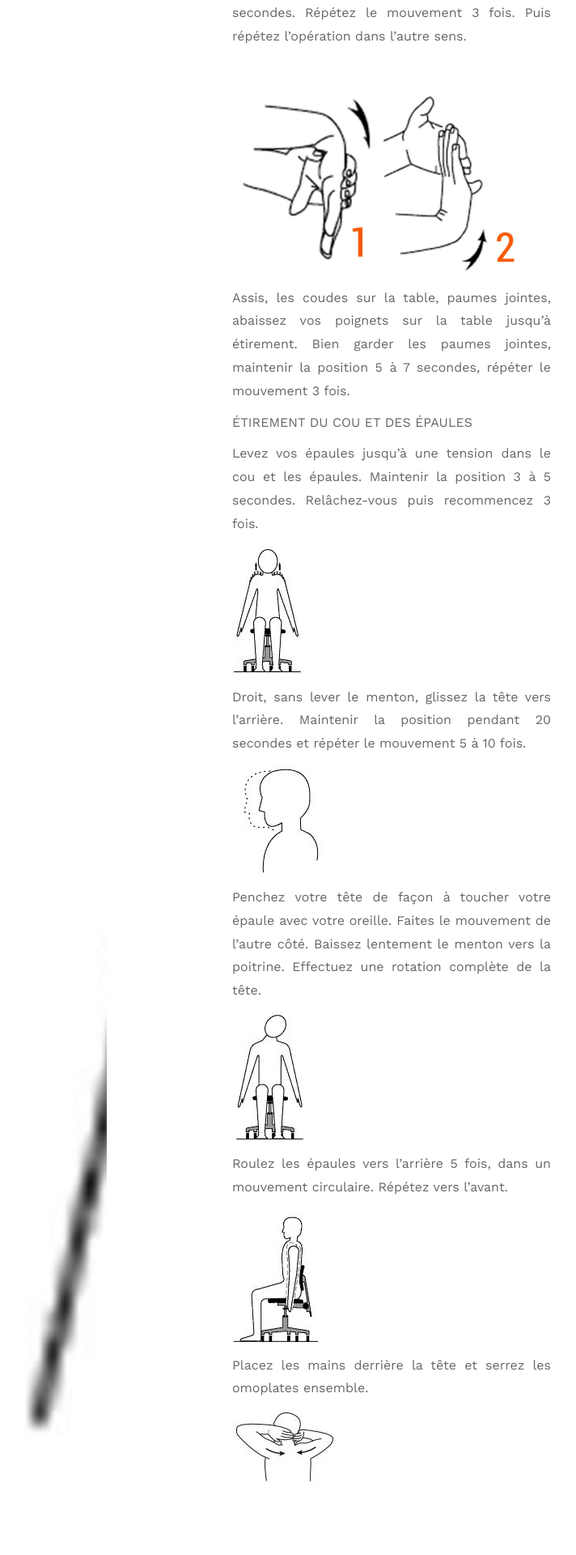
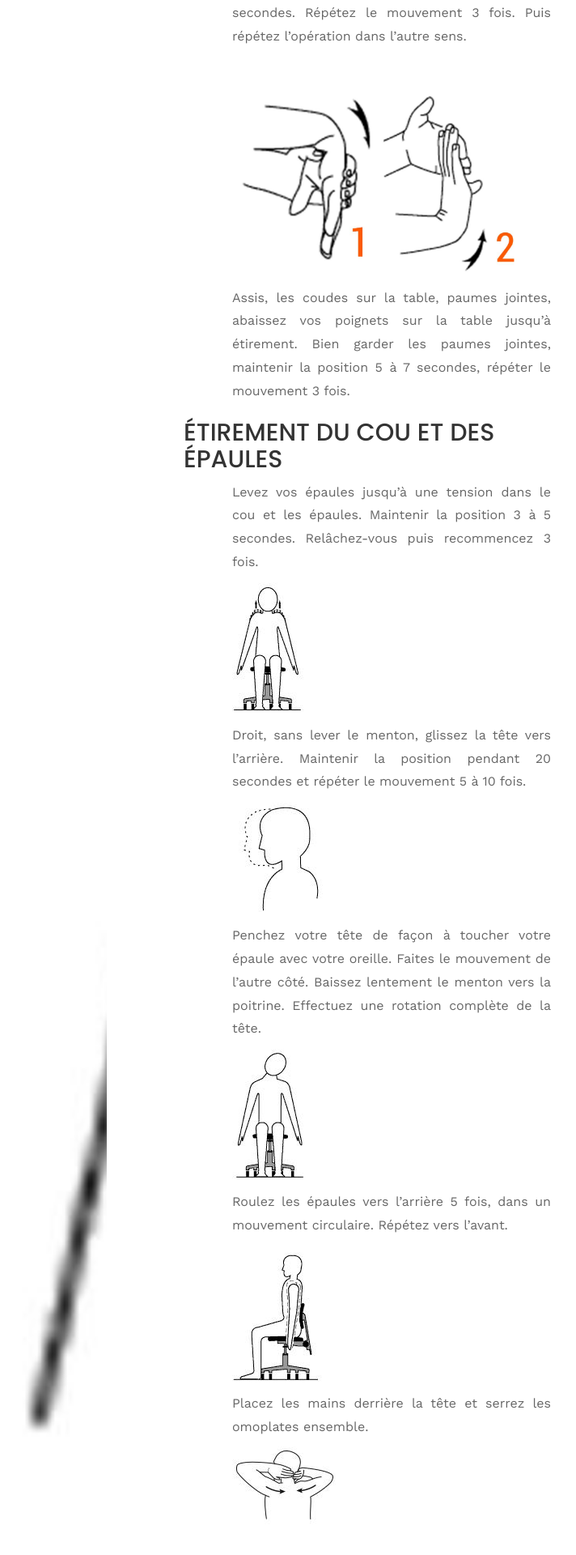
Before and after one commit to phildaponte/odemard, a Jekyll site: the page built from _posts/2017-06-26-que-faire-pendant-une-pause-au-travail-.md, in a window 1280 px wide. Shown: the part 1544-3464 px from the top of the page at 81% size, without its empty margins (444-1156 px from the left). Built offline with Jekyll 4.4.1, drawn with Linux system fonts in a browser that asks for light colours; comment, search, counter and statistics services are not loaded.

```diff
--- a/_posts/2017-06-26-que-faire-pendant-une-pause-au-travail-.md
+++ b/_posts/2017-06-26-que-faire-pendant-une-pause-au-travail-.md
@@ -34,7 +34,7 @@ secondes. Répétez le mouvement 3 fois. Puis répétez l’opération dans l’
 Assis, les coudes sur la table, paumes jointes, abaissez vos poignets sur la table jusqu’à étirement.
 Bien garder les paumes jointes, maintenir la position 5 à 7 secondes, répéter le mouvement 3 fois.
 
-ÉTIREMENT DU COU ET DES ÉPAULES
+## ÉTIREMENT DU COU ET DES ÉPAULES
 
 Levez vos épaules jusqu’à une tension dans le cou et les épaules. Maintenir la position 3 à 5 secondes.
 Relâchez-vous puis recommencez 3 fois.
```
